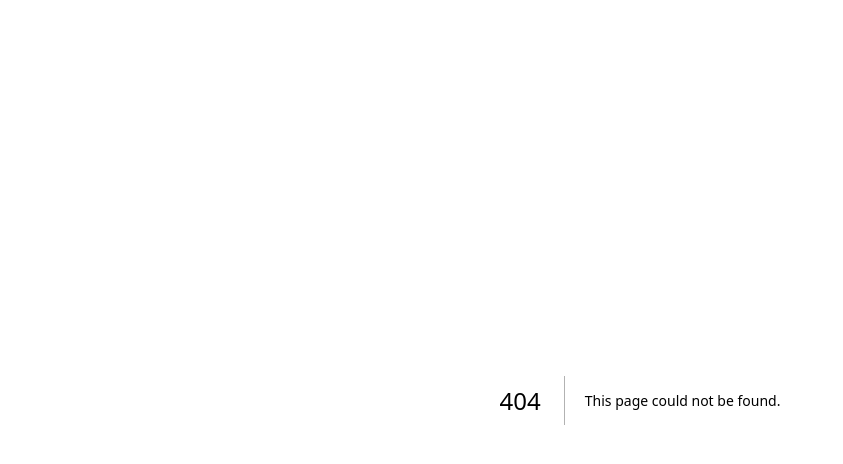
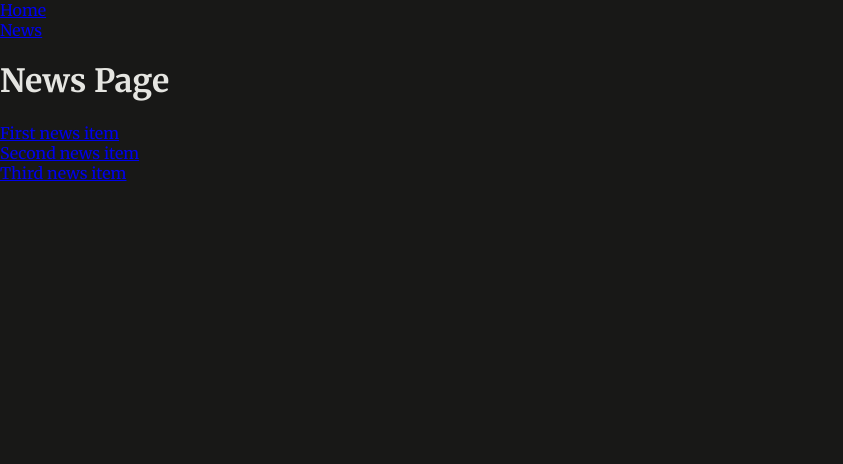
Before and after one commit to pushpa5/routing-rendering-demo, a Next.js app: page /news in a window 1280 px wide. Before the commit this address had no page. Shown: the top 464 px of the page, without its empty margins (0-843 px from the left). Built offline with nearby package versions, Linux system fonts and the light colour scheme.

Commit message:
initial routing setup

```diff
--- a/app/layout.js
+++ b/app/layout.js
@@ -1,3 +1,4 @@
+import MainHeader from '@/components/mainHeader';
 import './globals.css';
 
 export const metadata = {
@@ -8,7 +9,10 @@ export const metadata = {
 export default function RootLayout({ children }) {
  return (
     <html lang="en">
-      <body>{children}</body>
+      <body>
+        <MainHeader />
+        {children}
+      </body>
     </html>
   )
 }
--- /dev/null
+++ b/app/news/page.js
@@ -0,0 +1,22 @@
+import Link from "next/link";
+
+function News() {
+    return (
+        <>
+            <h1>News Page</h1>
+            <ul>
+                <li>
+                    <Link href="news/first-news">First news item</Link>
+                </li>
+                <li>
+                    <Link href="news/second-news">Second news item</Link>
+                </li>
+                <li>
+                    <Link href="news/third-news">Third news item</Link>
+                </li>
+            </ul>
+        </>
+    )
+}
+
+export default News;
--- /dev/null
+++ b/components/mainHeader.js
@@ -0,0 +1,12 @@
+import Link from "next/link";
+
+function MainHeader() {
+    return (
+        <ul>
+            <li><Link href="/">Home</Link></li>
+            <li><Link href="/news">News</Link></li>
+        </ul>
+    )
+}
+
+export default MainHeader;
```
Also changed, not shown: app/news/[id]/page.js (added, +10 -0 lines).
